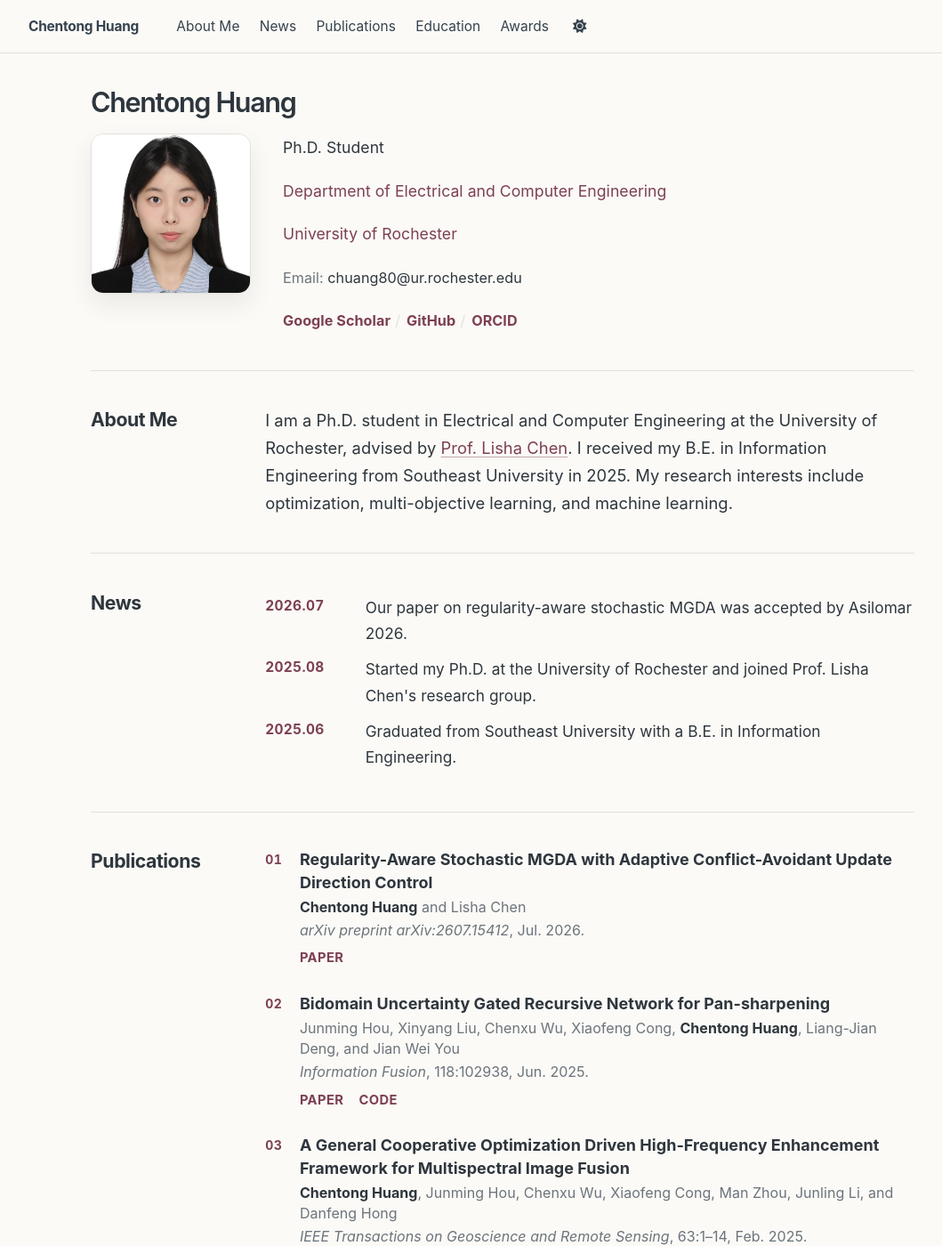
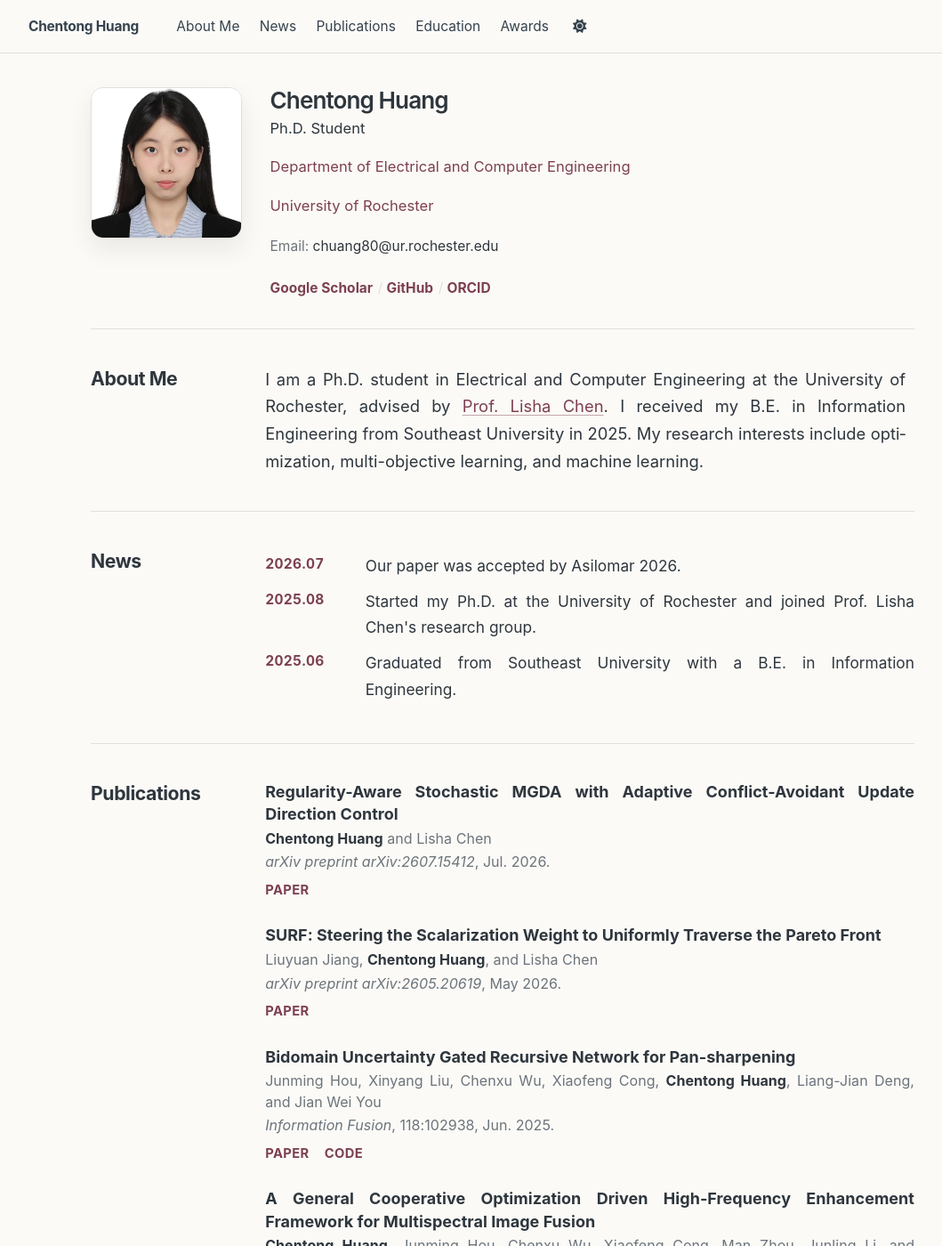
Before and after one commit to chentongh/chentongh.github.io, a Jekyll site: the page built from _pages/about.md, in a window 1280 px wide and 1400 px high. Shown: the whole window at 89% size, without its empty margins (75-1134 px from the left). Built offline with Jekyll 4.4.1, drawn with Linux system fonts in a browser that asks for light colours.

Commit message:
Add SURF publication and tighten profile layout

```diff
--- a/_pages/about.md
+++ b/_pages/about.md
@@ -9,13 +9,12 @@ redirect_from:
 
 <div id="top" class="one-page-home">
   <header class="profile-hero" aria-labelledby="profile-name">
-    <h1 id="profile-name" class="profile-name">Chentong Huang</h1>
-
     <div class="profile-portrait-wrap">
       <img class="profile-portrait" src="{{ '/images/profile.png' | relative_url }}" alt="Portrait of Chentong Huang">
     </div>
 
     <div class="profile-intro">
+      <h1 id="profile-name" class="profile-name">Chentong Huang</h1>
       <p class="profile-role">Ph.D. Student</p>
       <p class="profile-department"><a href="https://www.hajim.rochester.edu/ece/">Department of Electrical and Computer Engineering</a></p>
       <p class="profile-affiliation"><a href="https://www.rochester.edu/">University of Rochester</a></p>
@@ -42,7 +41,7 @@ redirect_from:
       <ul class="updates-list">
         <li>
           <time datetime="2026-07">2026.07</time>
-          <span>Our paper on regularity-aware stochastic MGDA was accepted by Asilomar 2026.</span>
+          <span>Our paper was accepted by Asilomar 2026.</span>
         </li>
         <li>
           <time datetime="2025-08">2025.08</time>
@@ -59,12 +58,18 @@ redirect_from:
   <section id="publications" class="one-page-section" aria-labelledby="publications-heading">
     <h2 id="publications-heading">Publications</h2>
     <div class="section-body">
-      <ol class="publication-list">
+      <ul class="publication-list">
         <li>
           <p class="publication-title">Regularity-Aware Stochastic MGDA with Adaptive Conflict-Avoidant Update Direction Control</p>
           <p class="publication-authors"><strong>Chentong Huang</strong> and Lisha Chen</p>
           <p class="publication-venue"><em>arXiv preprint arXiv:2607.15412</em>, Jul. 2026.</p>
           <p class="publication-links"><a href="https://arxiv.org/abs/2607.15412">Paper</a></p>
+        </li>
+        <li>
+          <p class="publication-title">SURF: Steering the Scalarization Weight to Uniformly Traverse the Pareto Front</p>
+          <p class="publication-authors">Liuyuan Jiang, <strong>Chentong Huang</strong>, and Lisha Chen</p>
+          <p class="publication-venue"><em>arXiv preprint arXiv:2605.20619</em>, May 2026.</p>
+          <p class="publication-links"><a href="https://arxiv.org/pdf/2605.20619">Paper</a></p>
         </li>
         <li>
           <p class="publication-title">Bidomain Uncertainty Gated Recursive Network for Pan-sharpening</p>
@@ -78,7 +83,7 @@ redirect_from:
           <p class="publication-venue"><em>IEEE Transactions on Geoscience and Remote Sensing</em>, 63:1–14, Feb. 2025.</p>
           <p class="publication-links"><a href="https://ieeexplore.ieee.org/document/10897307/">Paper</a><a href="https://github.com/Vcocoi/CONet">Code</a></p>
         </li>
-      </ol>
+      </ul>
     </div>
   </section>
 
--- a/_sass/layout/_custom.scss
+++ b/_sass/layout/_custom.scss
@@ -290,20 +290,18 @@ a {
 
 .profile-hero {
   display: grid;
-  grid-template-columns: 180px minmax(0, 1fr);
-  column-gap: clamp(1.5rem, 3vw, 2rem);
-  row-gap: 1.05rem;
+  grid-template-columns: 170px minmax(0, 1fr);
+  column-gap: clamp(1.35rem, 2.5vw, 1.75rem);
   align-items: start;
   min-height: 0;
-  padding-bottom: 2.25rem;
+  padding-bottom: 1.75rem;
 }
 
 .profile-name {
-  grid-column: 1 / -1;
-  margin: 0;
-  font-size: clamp(1.65rem, 2.5vw, 1.7rem);
+  margin: 0 0 0.28rem;
+  font-size: clamp(1.35rem, 2.2vw, 1.45rem);
   font-weight: 620;
-  letter-spacing: -0.045em;
+  letter-spacing: -0.035em;
   line-height: 1.08;
 }
 
@@ -328,20 +326,20 @@ html[data-theme="dark"] .profile-portrait {
 
 .profile-intro {
   min-width: 0;
-  padding-top: 0.15rem;
+  padding-top: 0.05rem;
 }
 
 .profile-role {
   margin: 0;
-  font-size: 0.98rem !important;
-  line-height: 1.45;
+  font-size: 0.92rem !important;
+  line-height: 1.35;
 }
 
 .profile-department,
 .profile-affiliation {
-  margin: 0.12rem 0 0;
-  font-size: 0.98rem !important;
-  line-height: 1.45;
+  margin: 0.04rem 0 0;
+  font-size: 0.92rem !important;
+  line-height: 1.35;
 }
 
 .profile-department a,
@@ -356,9 +354,9 @@ html[data-theme="dark"] .profile-portrait {
 }
 
 .profile-email {
-  margin: 0.8rem 0 0;
+  margin: 0.52rem 0 0;
   color: var(--global-text-color-light);
-  font-size: 0.9rem !important;
+  font-size: 0.86rem !important;
 }
 
 .profile-email a {
@@ -374,8 +372,8 @@ html[data-theme="dark"] .profile-portrait {
 .profile-links {
   display: flex;
   flex-wrap: wrap;
-  gap: 0.4rem 1rem;
-  margin: 0.85rem 0 0 !important;
+  gap: 0.3rem 0.85rem;
+  margin: 0.5rem 0 0 !important;
   padding: 0 !important;
   list-style: none;
 }
@@ -383,7 +381,7 @@ html[data-theme="dark"] .profile-portrait {
 .profile-links li {
   position: relative;
   margin: 0;
-  font-size: 0.9rem !important;
+  font-size: 0.86rem !important;
 }
 
 .profile-links li:not(:last-child)::after {
@@ -434,7 +432,10 @@ html[data-theme="dark"] .profile-portrait {
   max-width: 720px;
   margin: 0;
   font-size: 1.02rem !important;
+  hyphens: auto;
   line-height: 1.68;
+  text-align: justify;
+  text-justify: inter-word;
 }
 
 .updates-list {
@@ -461,36 +462,24 @@ html[data-theme="dark"] .profile-portrait {
 
 .updates-list span {
   font-size: 0.96rem !important;
+  hyphens: auto;
+  text-align: justify;
+  text-justify: inter-word;
 }
 
 .publication-list {
   margin: 0;
   padding: 0;
   list-style: none;
-  counter-reset: publication;
 }
 
 .publication-list > li {
-  position: relative;
   margin: 0;
-  padding: 0 0 1.4rem 2.15rem;
-  counter-increment: publication;
+  padding: 0 0 1.4rem;
 }
 
 .publication-list > li:last-child {
   padding-bottom: 0;
-}
-
-.publication-list > li::before {
-  position: absolute;
-  top: 0.03rem;
-  left: 0;
-  color: var(--site-accent);
-  content: counter(publication, decimal-leading-zero);
-  font-size: 0.78rem;
-  font-variant-numeric: tabular-nums;
-  font-weight: 700;
-  letter-spacing: 0.04em;
 }
 
 .publication-list p {
@@ -501,7 +490,10 @@ html[data-theme="dark"] .profile-portrait {
   color: var(--global-text-color);
   font-size: 1rem !important;
   font-weight: 680;
+  hyphens: auto;
   line-height: 1.42;
+  text-align: justify;
+  text-justify: inter-word;
 }
 
 .publication-authors,
@@ -509,7 +501,10 @@ html[data-theme="dark"] .profile-portrait {
   margin-top: 0.18rem !important;
   color: var(--global-text-color-light);
   font-size: 0.89rem !important;
+  hyphens: auto;
   line-height: 1.45;
+  text-align: justify;
+  text-justify: inter-word;
 }
 
 .publication-authors strong {
@@ -668,27 +663,26 @@ html[data-theme="dark"] .profile-portrait {
   .profile-hero {
     grid-template-columns: 125px minmax(0, 1fr);
     column-gap: 1.25rem;
-    row-gap: 0.85rem;
     min-height: 0;
-    padding-bottom: 1.9rem;
+    padding-bottom: 1.55rem;
   }
 
   .profile-name {
-    font-size: clamp(1.55rem, 5.5vw, 1.7rem);
+    font-size: clamp(1.3rem, 4.5vw, 1.42rem);
   }
 
   .profile-department,
   .profile-affiliation {
-    font-size: 0.91rem !important;
+    font-size: 0.86rem !important;
   }
 
   .profile-role,
   .profile-email {
-    font-size: 0.87rem !important;
+    font-size: 0.82rem !important;
   }
 
   .profile-links {
-    margin-top: 0.7rem !important;
+    margin-top: 0.45rem !important;
   }
 
   .one-page-section {
@@ -757,9 +751,8 @@ html[data-theme="dark"] .profile-portrait {
   .profile-hero {
     grid-template-columns: 82px minmax(0, 1fr);
     column-gap: 0.85rem;
-    row-gap: 0.7rem;
     align-items: start;
-    padding-bottom: 1.6rem;
+    padding-bottom: 1.4rem;
   }
 
   .profile-portrait {
@@ -767,7 +760,7 @@ html[data-theme="dark"] .profile-portrait {
   }
 
   .profile-name {
-    font-size: 1.55rem;
+    font-size: 1.25rem;
   }
 
   .profile-department,
@@ -782,9 +775,8 @@ html[data-theme="dark"] .profile-portrait {
   }
 
   .profile-links {
-    grid-column: 1 / -1;
     gap: 0.28rem 0.85rem;
-    margin-top: 0.58rem !important;
+    margin-top: 0.4rem !important;
   }
 
   .profile-links li {
@@ -808,10 +800,6 @@ html[data-theme="dark"] .profile-portrait {
   .updates-list li {
     grid-template-columns: 4.45rem minmax(0, 1fr);
     gap: 0.75rem;
-  }
-
-  .publication-list > li {
-    padding-left: 1.85rem;
   }
 
   .education-item,
```
